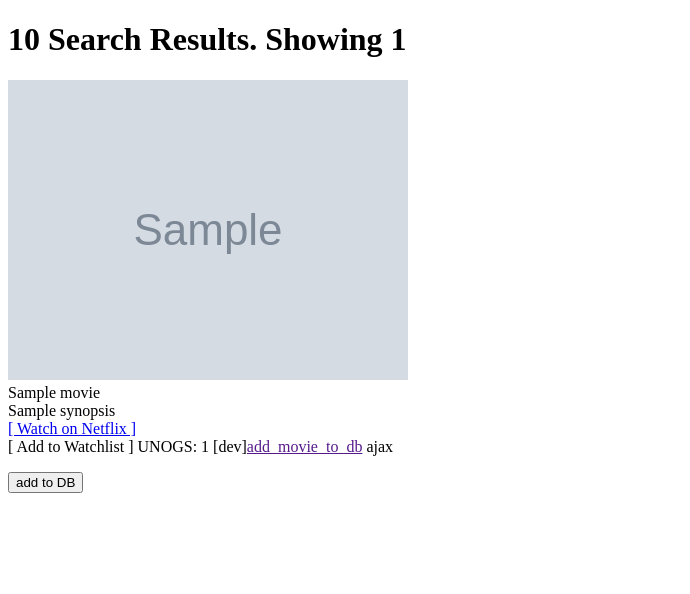
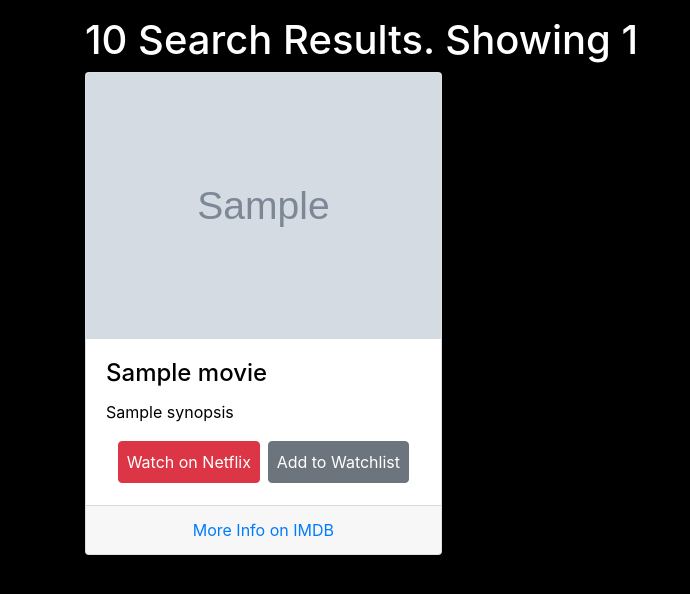
Before and after one commit to sivadej/capstone-project-1, a Flask app: template templates/search_results.html in a window 1280 px wide. Shown: the top 594 px of the page, without its empty margins (0-690 px from the left). Run offline with Flask 2, Linux system fonts and the light colour scheme; the template is opened without the code that fills it: most values are stand-ins (such as "Sample title", 1, 10 or a date in 2020); grey boxes marked "Sample" are stand-in pictures; some libraries are stand-ins or nearby versions.

Commit message:
search result styled

```diff
--- a/api_requests.py
+++ b/api_requests.py
@@ -57,7 +57,7 @@ def save_to_db(movies):
 def get_data(lang1, lang2):
     end_year = 2020
     start_year = 1950
-    limit = 25
+    limit = 100
     offset = 0
     videotype = None #movie or series
     audio = lang1
--- a/app.py
+++ b/app.py
@@ -1,4 +1,4 @@
-from flask import Flask, request, render_template, redirect, flash, session, g
+from flask import Flask, request, render_template, redirect, flash, session
 from flask_debugtoolbar import DebugToolbarExtension
 
 #from forms import FormClassNamesHere
@@ -18,10 +18,6 @@ app.config['SQLALCHEMY_ECHO'] = True
 debug = DebugToolbarExtension(app)
 
 connect_db(app)
-
-@app.before_request
-def before_request():
-    g.data = []
 
 @app.route('/')
 def show_home():
--- /dev/null
+++ b/static/style.css
@@ -0,0 +1,35 @@
+body {
+    background-color: rgb(0, 0, 0);
+    color: black;
+}
+
+.page-title {
+    color:white;
+}
+
+/* .card-img-top{
+    width: 100%;
+    height: 15rem;
+    object-fit: cover;
+} */
+
+label {
+    color:white;
+}
+
+h1 {
+    color: white;
+}
+
+.btn {
+    padding: .5rem;
+    margin: .1rem;
+}
+
+.zoom {
+    transition: transform .1s;
+  }
+
+  .zoom:hover {
+    transform: scale(1.03);
+  }
--- a/templates/_base.html
+++ b/templates/_base.html
@@ -2,14 +2,28 @@
 <html lang="en">
 
 <head>
+    <link rel="stylesheet" href="https://maxcdn.bootstrapcdn.com/bootstrap/4.0.0/css/bootstrap.min.css"
+        integrity="sha384-Gn5384xqQ1aoWXA+058RXPxPg6fy4IWvTNh0E263XmFcJlSAwiGgFAW/dAiS6JXm" crossorigin="anonymous">
+    <link rel="stylesheet" href="/static/style.css">
     <meta charset="UTF-8">
     <meta name="viewport" content="width=device-width, initial-scale=1.0">
     <title>{% block title %}{% endblock %}</title>
 </head>
 
 <body>
-    {% block body %}
-    {% endblock %}
+    <div class="container mt-3">
+        {% block body %}
+        {% endblock %}
+    </div>
+    <script src="https://code.jquery.com/jquery-3.2.1.slim.min.js"
+        integrity="sha384-KJ3o2DKtIkvYIK3UENzmM7KCkRr/rE9/Qpg6aAZGJwFDMVNA/GpGFF93hXpG5KkN"
+        crossorigin="anonymous"></script>
+    <script src="https://cdnjs.cloudflare.com/ajax/libs/popper.js/1.12.9/umd/popper.min.js"
+        integrity="sha384-ApNbgh9B+Y1QKtv3Rn7W3mgPxhU9K/ScQsAP7hUibX39j7fakFPskvXusvfa0b4Q"
+        crossorigin="anonymous"></script>
+    <script src="https://maxcdn.bootstrapcdn.com/bootstrap/4.0.0/js/bootstrap.min.js"
+        integrity="sha384-JZR6Spejh4U02d8jOt6vLEHfe/JQGiRRSQQxSfFWpi1MquVdAyjUar5+76PVCmYl"
+        crossorigin="anonymous"></script>
 </body>
 
 </html>
--- a/templates/search_results.html
+++ b/templates/search_results.html
@@ -1,19 +1,26 @@
 {% extends '_base.html' %}
-{% block title %}Search{% endblock %}
+{% block title %}Search Results{% endblock %}
 {% block body %}
 
 <h1>{{total}} Search Results. Showing {{movies|count}}</h1>
-{% for movie in movies %}
-<p>
-    <img src="{{movie.img}}" alt="{{movie.title}}"><br>{{movie.title}}<br>{{movie.synopsis}}<br>
-    <a href="https://www.netflix.com/watch/{{movie.nfid}}">[ Watch on Netflix ]</a><br>
-    [ Add to Watchlist ] UNOGS: {{movie.id}} [dev]<a href="">add_movie_to_db</a> ajax
-    <form action="/watchlist/1/add-movie/{{movie.id}}" method="POST">
-        <button>add to DB</button>
-    </form>
-</p>
-{% endfor %}
 
 
+<div class="card-columns">
+    {% for movie in movies %}
+    <div class="card">
+        <img class="card-img-top zoom" src="{{movie.img}}" alt="{{movie.title}}">
+        <div class="card-body">
+            <h4 class="card-title">{{movie.title}}</h4>
+            <p class="card-text">{{movie.synopsis}}</p>
+            <p class="card-text text-center"><a href="#" class="btn btn-danger">Watch on Netflix</a> <a href="#"
+                    class="btn btn-secondary">Add to Watchlist</a></p>
+        </div>
+        {% if (movie.imdbid != "notfound") and (movie.imdbid) %}
+        <div class="card-footer text-center"><a href="https://www.imdb.com/title/{{movie.imdbid}}">More Info on IMDB</a>
+        </div>
+        {% endif %}
+    </div>
+    {% endfor %}
+</div>
 
 {% endblock %}
--- a/templates/watchlist_detail.html
+++ b/templates/watchlist_detail.html
@@ -1,5 +1,5 @@
 {% extends '_base.html' %}
-{% block title %}TITLE HERE{% endblock %}
+{% block title %}{{watchlist.title}}{% endblock %}
 {% block body %}
 <h1>{{watchlist.title}}</h1>
 <h3>{{watchlist.description}}</h3>
```
